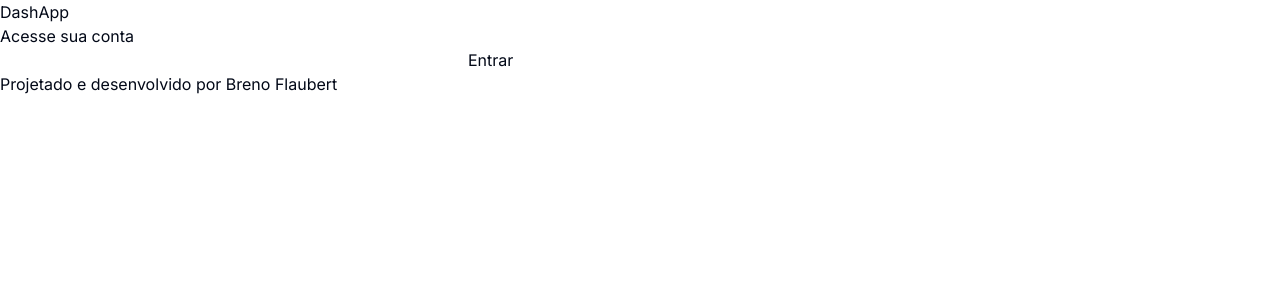
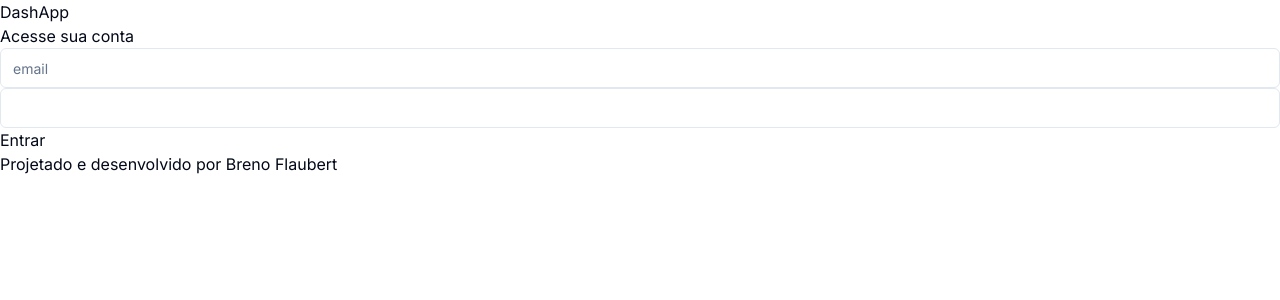
Before and after one commit to BrenoFlaubert/next-react-dashapp, a Next.js app: page /auth in a window 1280 px wide. Shown: the top 300 px of the page. Built offline with nearby package versions, Linux system fonts and the light colour scheme.

Commit message:
:sparkles: feat: trocando inputs do authform para inputs do shacn

```diff
--- a/src/app/auth/page.tsx
+++ b/src/app/auth/page.tsx
@@ -1,3 +1,5 @@
+import { Input } from '@/components/ui/input';
+
 export default function AuthPage() {
   return (
     <main className="h-screen bg-">
@@ -5,10 +7,10 @@ export default function AuthPage() {
       <h3>Acesse sua conta</h3>
       <form action="">
         <label htmlFor="">
-          <input type="email" />
+          <Input placeholder="email" type="email" />
         </label>
         <label htmlFor="">
-          <input type="password" />
+          <Input placeholder="" type="password" />
         </label>
         <button type="submit">Entrar</button>
       </form>
```
